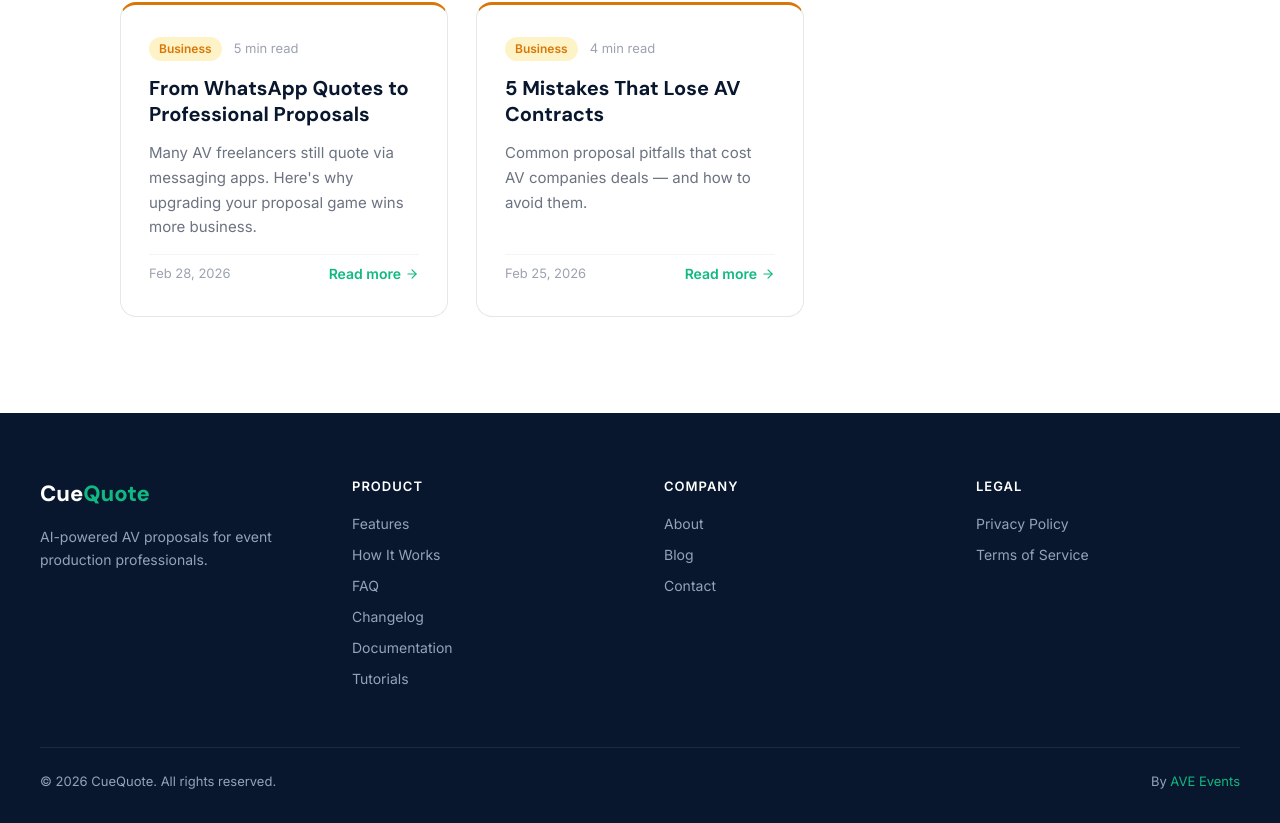
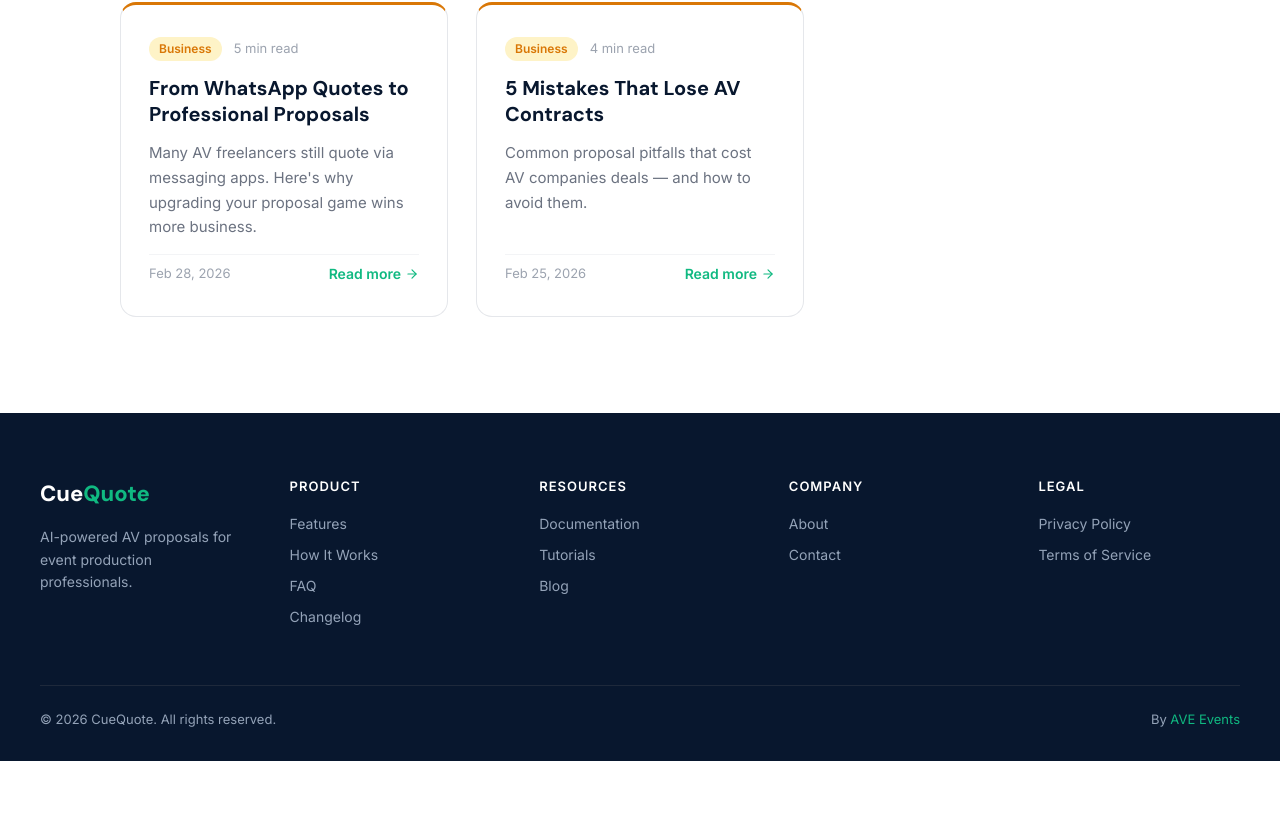
Before and after one commit to sheozin/cuequote-marketing, a Next.js app: page /blog in a window 1280 px wide. Shown: the part 1076-1899 px from the top of the page. After the commit the page ends 1837 px from the top, so only its background shows below. Built offline with nearby package versions, Linux system fonts and the light colour scheme; no server answers.

Commit message:
fix: split footer into Product + Resources columns, remove duplicate Blog

```diff
--- a/src/components/Footer.tsx
+++ b/src/components/Footer.tsx
@@ -27,8 +27,20 @@ export default async function Footer() {
               { label: t("howItWorks"), href: "/#how-it-works" },
               { label: t("faq"), href: "/#faq" },
               { label: t("changelog"), href: "/changelog" },
+            ].map(({ label, href }) => (
+              <Link key={href} href={href} style={{ display: "block", textDecoration: "none", color: "#94a3b8", fontSize: 14, marginBottom: 10 }}>
+                {label}
+              </Link>
+            ))}
+          </div>
+
+          {/* Resources */}
+          <div>
+            <h4 style={{ color: "#fff", fontSize: 13, fontWeight: 600, marginBottom: 16, textTransform: "uppercase", letterSpacing: 1 }}>{t("resources")}</h4>
+            {[
               { label: t("docs"), href: "/docs" },
               { label: t("tutorials"), href: "/tutorials" },
+              { label: t("blog"), href: "/blog" },
             ].map(({ label, href }) => (
               <Link key={href} href={href} style={{ display: "block", textDecoration: "none", color: "#94a3b8", fontSize: 14, marginBottom: 10 }}>
                 {label}
@@ -41,7 +53,6 @@ export default async function Footer() {
             <h4 style={{ color: "#fff", fontSize: 13, fontWeight: 600, marginBottom: 16, textTransform: "uppercase", letterSpacing: 1 }}>{t("company")}</h4>
             {[
               { label: t("about"), href: "/about" },
-              { label: t("blog"), href: "/blog" },
               { label: t("contact"), href: "/contact" },
             ].map(({ label, href }) => (
               <Link key={href} href={href} style={{ display: "block", textDecoration: "none", color: "#94a3b8", fontSize: 14, marginBottom: 10 }}>
--- a/src/messages/ar.json
+++ b/src/messages/ar.json
@@ -280,7 +280,8 @@
     "by": "بواسطة",
     "changelog": "سجل التغييرات",
     "docs": "التوثيق",
-    "tutorials": "الدروس"
+    "tutorials": "الدروس",
+    "resources": "الموارد"
   },
   "posts": {
     "how-to-write-av-proposal-that-wins": {
--- a/src/messages/de.json
+++ b/src/messages/de.json
@@ -280,7 +280,8 @@
     "by": "Von",
     "changelog": "Änderungsprotokoll",
     "docs": "Dokumentation",
-    "tutorials": "Tutorials"
+    "tutorials": "Tutorials",
+    "resources": "Ressourcen"
   },
   "posts": {
     "how-to-write-av-proposal-that-wins": {
--- a/src/messages/en.json
+++ b/src/messages/en.json
@@ -280,7 +280,8 @@
     "by": "By",
     "changelog": "Changelog",
     "docs": "Documentation",
-    "tutorials": "Tutorials"
+    "tutorials": "Tutorials",
+    "resources": "Resources"
   },
   "posts": {
     "how-to-write-av-proposal-that-wins": {
--- a/src/messages/fr.json
+++ b/src/messages/fr.json
@@ -280,7 +280,8 @@
     "by": "Par",
     "changelog": "Journal des modifications",
     "docs": "Documentation",
-    "tutorials": "Tutoriels"
+    "tutorials": "Tutoriels",
+    "resources": "Ressources"
   },
   "posts": {
     "how-to-write-av-proposal-that-wins": {
--- a/src/messages/pl.json
+++ b/src/messages/pl.json
@@ -280,7 +280,8 @@
     "by": "Od",
     "changelog": "Historia zmian",
     "docs": "Dokumentacja",
-    "tutorials": "Poradniki"
+    "tutorials": "Poradniki",
+    "resources": "Zasoby"
   },
   "posts": {
     "how-to-write-av-proposal-that-wins": {
```
